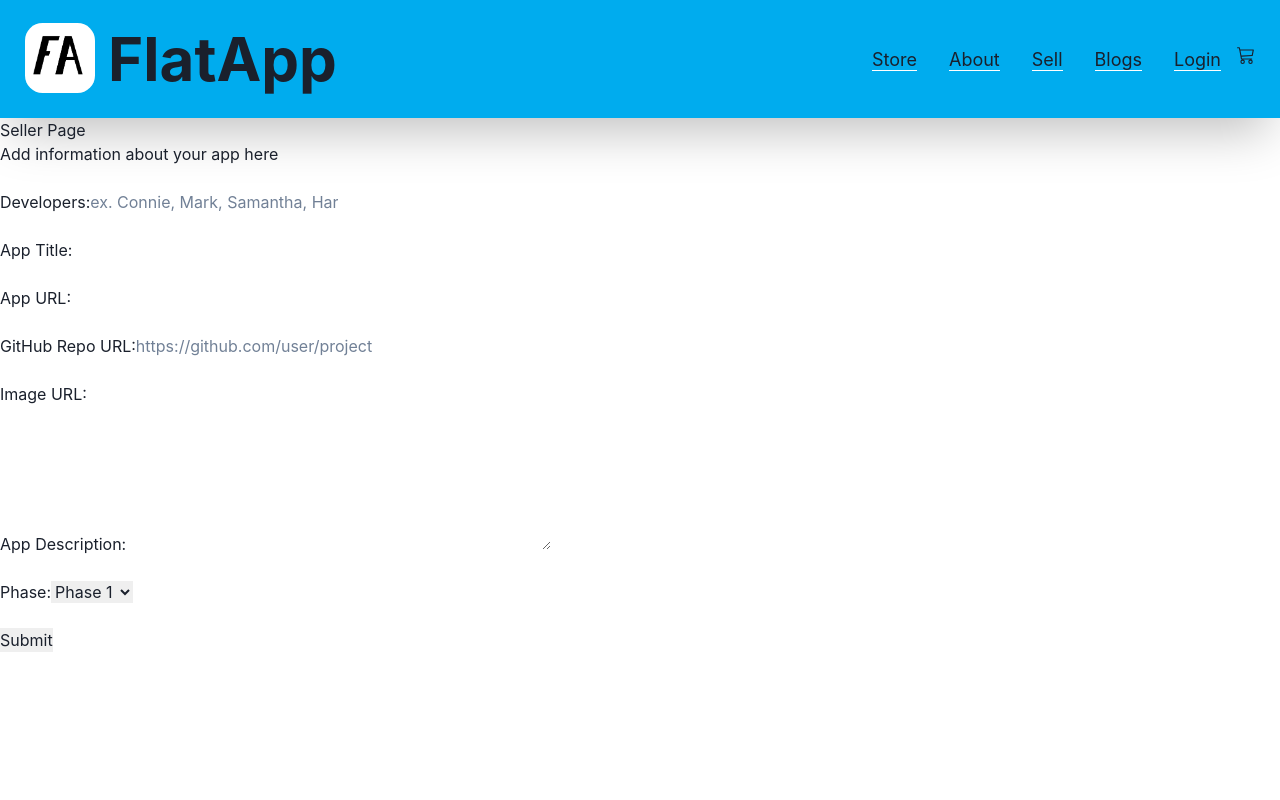
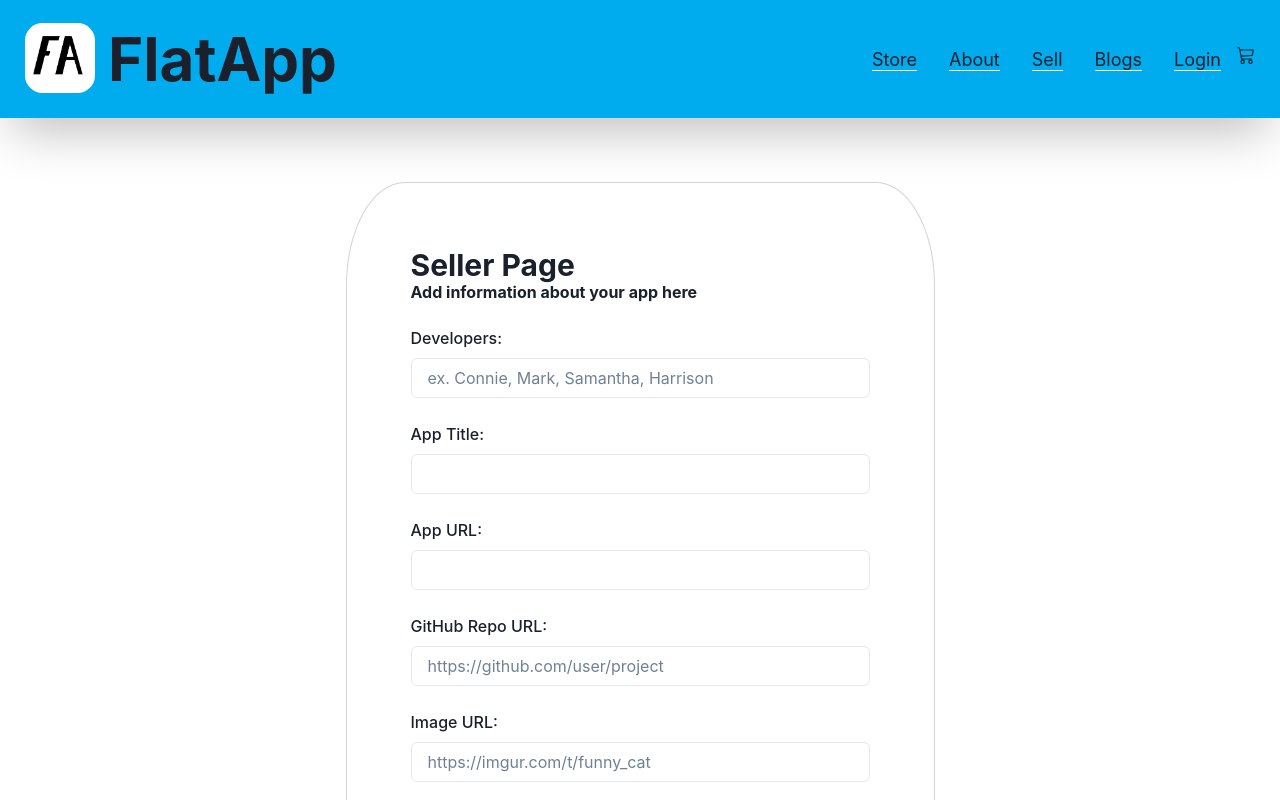
Before and after one commit to conniedc1206/flatapp-store-app, a React (Create React App) app in the folder flatapp-store/: page /seller in a window 1280 px wide. Shown: the top 800 px of the page. Built offline with nearby package versions, Linux system fonts and the light colour scheme.

Commit message:
completed styling for login and seller page

```diff
--- a/flatapp-store/src/components/Login.js
+++ b/flatapp-store/src/components/Login.js
@@ -1,6 +1,6 @@
 import React from "react";
 import { useState } from "react";
-import { Button, Box, Flex } from "@chakra-ui/react"
+import { Button, Box, Flex, FormControl, FormLabel, Input, Heading } from "@chakra-ui/react"
 
 function Login() {
   const [log, setLog] = useState("");
@@ -12,11 +12,16 @@ function Login() {
   };
 
   return (
-    <div className="login">
-      <form>
-        <h1>Login</h1>
-        <label htmlFor="name">UserName</label>
-        <input
+    <Flex justifyContent="center">
+      <Box marginTop="5%"
+      border="1px solid lightgrey"
+      borderRadius="10%"
+      padding="5%"
+      bgColor="white">
+        <FormControl>
+          <Heading size="sm">Login</Heading>
+          <FormLabel htmlFor="name">UserName</FormLabel>
+          <Input
             type="text"
             id="name"
             onChange={(e) => setLog(e.target.value)}
@@ -24,8 +29,8 @@ function Login() {
           />
           <br></br>
           <br></br>
-        <label htmlFor="user-password">Password</label>
-        <input
+          <FormLabel htmlFor="user-password">Password</FormLabel>
+          <Input
             type="password"
             id="user-password"
             name="user-password"
@@ -34,15 +39,18 @@ function Login() {
           />
           <br></br>
           <br></br>
-        {/* <label htmlFor="name">Newsletter</label>
-                <input type="checkbox" id="newsletter" value="newsletter"/> */}
+          <Flex justifyContent="center">
             <Button id="submit"
             type="submit"
-        colorScheme="twitter" >
+            colorScheme="twitter"
+            width="75%"
+            onSubmit={handleSubmit}>
               Login
             </Button>
-      </form>
-    </div>
+          </Flex>
+        </FormControl>
+      </Box>
+    </Flex>
   );
 }
 
--- a/flatapp-store/src/components/Seller.js
+++ b/flatapp-store/src/components/Seller.js
@@ -1,5 +1,15 @@
 import { useState } from "react";
 import { useHistory } from "react-router-dom";
+import { Flex,
+  Box,
+  FormControl,
+  FormLabel,
+  Input,
+  Heading,
+  Textarea,
+  Select,
+  Button
+} from "@chakra-ui/react"
 import "../style.css";
 
 function Seller() {
@@ -54,13 +64,18 @@ function Seller() {
   };
 
   return (
-    <div>
-      <form id="form1" onSubmit={handleSubmit}>
-        <h1>Seller Page</h1>
-        <p>Add information about your app here</p>
+     <Flex justifyContent="center">
+      <Box marginTop="5%"
+      marginBottom="5%"
+      border="1px solid lightgrey"
+      borderRadius="10%"
+      padding="5%">
+        <FormControl id="form1" onSubmit={handleSubmit}>
+          <Heading size="lg">Seller Page</Heading>
+          <Heading size="sm">Add information about your app here</Heading>
           <br></br>
-        <label htmlFor="developerNames">Developers:</label>
-        <input
+          <FormLabel htmlFor="developerNames">Developers:</FormLabel>
+          <Input
             type="text"
             name="developerNames"
             id="developerNames"
@@ -70,60 +85,61 @@ function Seller() {
           />
           <br></br>
           <br></br>
-        <label htmlFor="appName">App Title:</label>
-        <input
+          <FormLabel htmlFor="appName">App Title:</FormLabel>
+          <Input
             type="text"
             id="appName"
             name="appName"
             onChange={handleChange}
             value={formData.appName}
-        ></input>
+          />
           <br></br>
           <br></br>
-        <label htmlFor="appUrl">App URL:</label>
-        <input
+          <FormLabel htmlFor="appUrl">App URL:</FormLabel>
+          <Input
             type="text"
             id="appUrl"
             name="appUrl"
             onChange={handleChange}
             value={formData.appUrl}
-        ></input>
+          />
           <br></br>
           <br></br>
-        <label htmlFor="githubRepo">GitHub Repo URL:</label>
-        <input
+          <FormLabel htmlFor="githubRepo">GitHub Repo URL:</FormLabel>
+          <Input
             type="text"
             id="githubRepo"
             name="githubRepo"
             onChange={handleChange}
             value={formData.githubRepo}
             placeholder="https://github.com/user/project"
-        ></input>
+          />
           <br></br>
           <br></br>
-        <label htmlFor="image">Image URL:</label>
-        <input
+          <FormLabel htmlFor="image">Image URL:</FormLabel>
+          <Input
             type="text"
             id="image"
             name="image"
             onChange={handleChange}
             value={formData.image}
-        ></input>
+            placeholder="https://imgur.com/t/funny_cat"
+          />
           <br></br>
           <br></br>
-        <label htmlFor="about">App Description:</label>
-        <textarea
+          <FormLabel htmlFor="about">App Description:</FormLabel>
+          <Textarea
             id="about"
             name="about"
             onChange={handleChange}
             value={formData.about}
             rows="5"
             cols="40"
-        ></textarea>
+          />
           <br></br>
           <br></br>
-        <label htmlFor="phase">Phase:</label>
-        <select
+          <FormLabel htmlFor="phase">Phase:</FormLabel>
+          <Select
             id="phase"
             name="phase"
             onChange={handleChange}
@@ -134,13 +150,20 @@ function Seller() {
             <option value="3">Phase 3</option>
             <option value="4">Phase 4</option>
             <option value="5">Phase 5</option>
-        </select>
+          </Select>
           <br></br>
           <br></br>
-
-        <input id="submit" type="submit" value="Submit"></input>
-      </form>
-    </div>
+          <Flex justifyContent="center">
+            <Button id="submit"
+            type="submit"
+            value="Submit"
+            colorScheme="twitter"
+            width="75%"
+            >Submit</Button>
+          </Flex>
+        </FormControl>
+      </Box>
+    </Flex>
   );
 }
 
--- a/flatapp-store/src/style.css
+++ b/flatapp-store/src/style.css
@@ -1,22 +1,42 @@
-.blogImage {
-  width: 30%;
-}
-
-div.gallery {
-border: 1px solid rgb(218, 218, 218);
-border-radius: 12px;
-}
-
-div.gallery:hover {
-border: 1px solid #777;
-}
-
-div.gallery img {
-width: 50%;
-height: 100%;
-}
-
-div.desc {
-padding: 15px;
-text-align: center;
-}
+form {
+    background: white;
+    border: 1px solid #dede;
+    display: flex;
+    flex-direction: column;
+    justify-content: space-around;
+    margin: 0 auto;
+    max-width: 500px;
+    padding: 30px 50px;
+  }
+  input {
+    border: 1px solid #D9D9D9;
+    border-radius: 4px;
+    box-sizing: border-box;
+    padding: 10px;
+    width: 100%;
+  }
+  form > h1 {
+    border-bottom: 1px solid white;
+    color: #3D3D3D;
+    font-family: sans-serif;
+    font-size: 20px;
+    font-weight: 600;
+    line-height: 24px;
+    padding: 10px;
+    text-align: center;
+  }
+  form > label {
+    color: #3D3D3D;
+    display: block;
+    font-family: sans-serif;
+    font-size: 14px;
+    font-weight: 500;
+    margin-bottom: 5px;
+  }
+  /* #submit {
+    background-color: gainsboro;
+    color: black;
+    font-family: sans-serif;
+    font-size: 14px;
+    margin: 20px 0px;
+  } */
```
Lines whose indentation alone changed are shown as unchanged.
